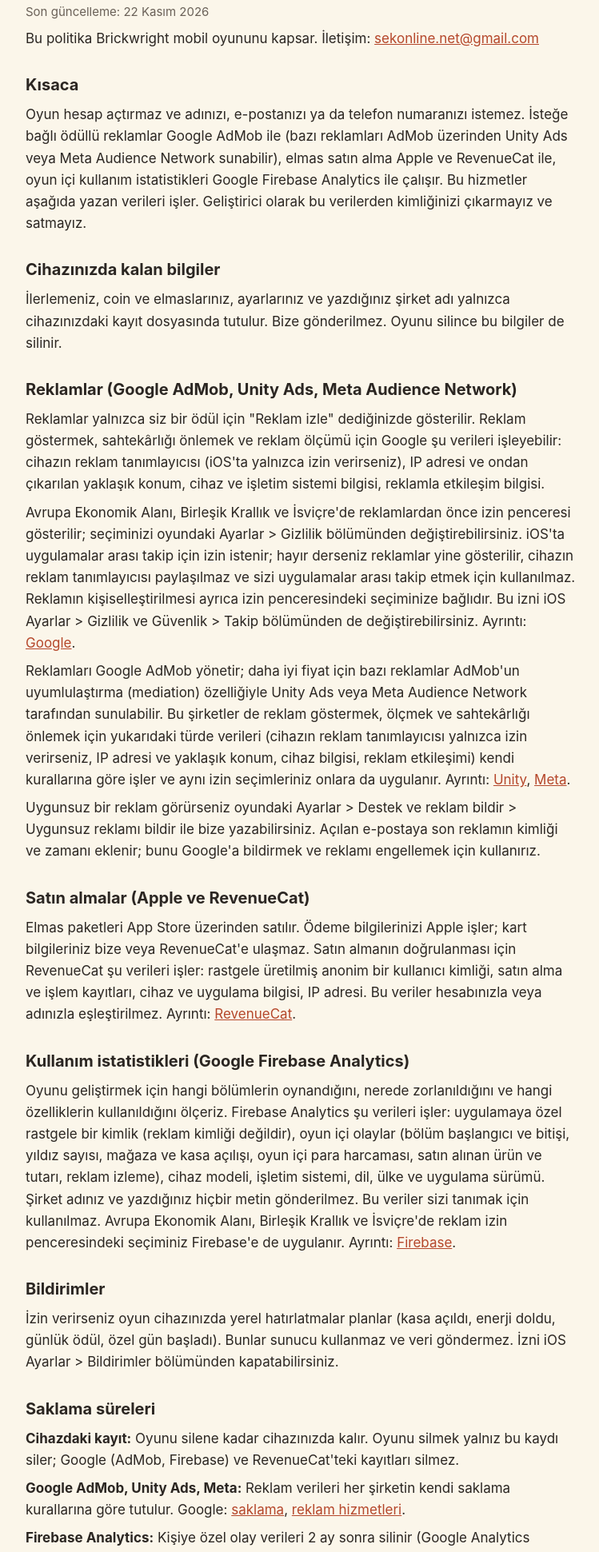
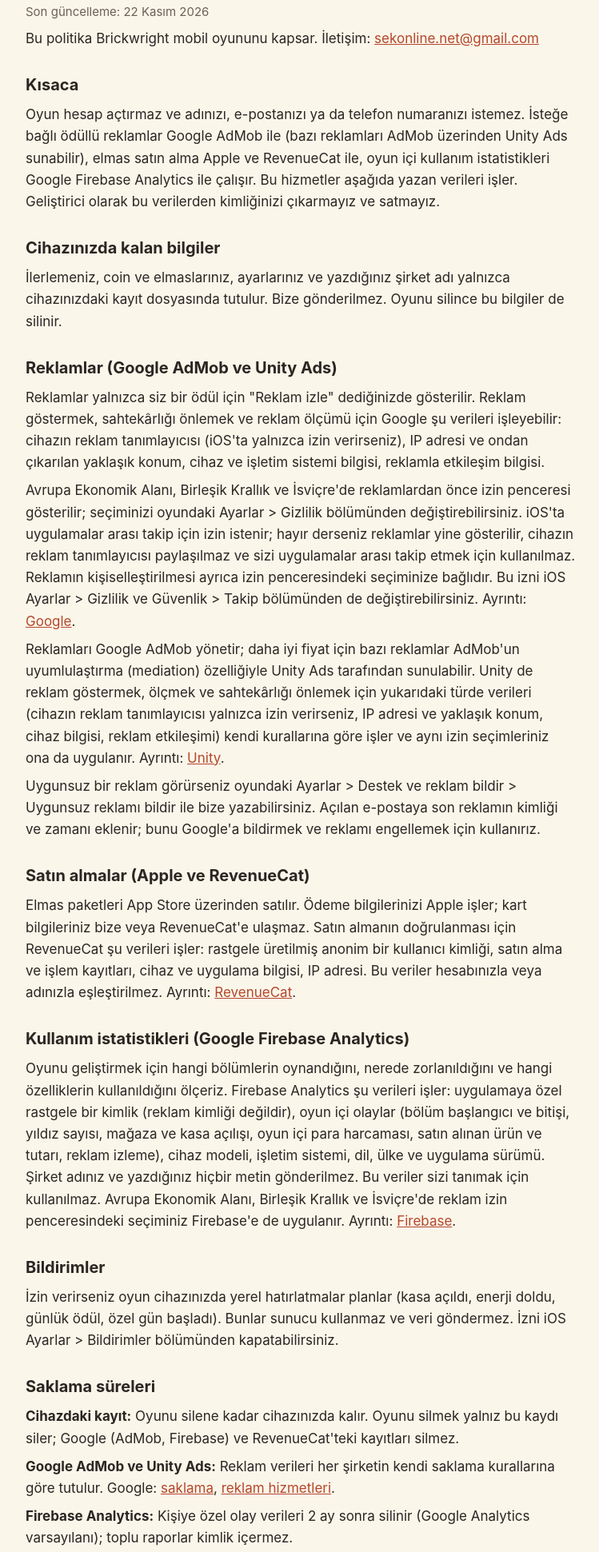
Before and after one commit to brick-bloom/brick-bloom.github.io, a plain HTML site: page brickwright/privacy/index.html in a window 1280 px wide. Shown: the part 117-2058 px from the top of the page at 80% size, without its empty margins (264-1013 px from the left). Drawn offline with Linux system fonts and the light colour scheme.

Commit message:
Brickwright privacy: drop Meta Audience Network (not available for payouts in Türkiye)
Co-Authored-By: Claude Opus 5.5 <noreply@anthropic.com>

```diff
--- a/brickwright/privacy/index.html
+++ b/brickwright/privacy/index.html
@@ -13,13 +13,13 @@
 <p class="meta">Son güncelleme: 22 Kasım 2026</p>
 <p>Bu politika Brickwright mobil oyununu kapsar. İletişim: <a href="mailto:sekonline.net@gmail.com">sekonline.net@gmail.com</a></p>
 <h2>Kısaca</h2>
-<p>Oyun hesap açtırmaz ve adınızı, e-postanızı ya da telefon numaranızı istemez. İsteğe bağlı ödüllü reklamlar Google AdMob ile (bazı reklamları AdMob üzerinden Unity Ads veya Meta Audience Network sunabilir), elmas satın alma Apple ve RevenueCat ile, oyun içi kullanım istatistikleri Google Firebase Analytics ile çalışır. Bu hizmetler aşağıda yazan verileri işler. Geliştirici olarak bu verilerden kimliğinizi çıkarmayız ve satmayız.</p>
+<p>Oyun hesap açtırmaz ve adınızı, e-postanızı ya da telefon numaranızı istemez. İsteğe bağlı ödüllü reklamlar Google AdMob ile (bazı reklamları AdMob üzerinden Unity Ads sunabilir), elmas satın alma Apple ve RevenueCat ile, oyun içi kullanım istatistikleri Google Firebase Analytics ile çalışır. Bu hizmetler aşağıda yazan verileri işler. Geliştirici olarak bu verilerden kimliğinizi çıkarmayız ve satmayız.</p>
 <h2>Cihazınızda kalan bilgiler</h2>
 <p>İlerlemeniz, coin ve elmaslarınız, ayarlarınız ve yazdığınız şirket adı yalnızca cihazınızdaki kayıt dosyasında tutulur. Bize gönderilmez. Oyunu silince bu bilgiler de silinir.</p>
-<h2>Reklamlar (Google AdMob, Unity Ads, Meta Audience Network)</h2>
+<h2>Reklamlar (Google AdMob ve Unity Ads)</h2>
 <p>Reklamlar yalnızca siz bir ödül için "Reklam izle" dediğinizde gösterilir. Reklam göstermek, sahtekârlığı önlemek ve reklam ölçümü için Google şu verileri işleyebilir: cihazın reklam tanımlayıcısı (iOS'ta yalnızca izin verirseniz), IP adresi ve ondan çıkarılan yaklaşık konum, cihaz ve işletim sistemi bilgisi, reklamla etkileşim bilgisi.</p>
 <p>Avrupa Ekonomik Alanı, Birleşik Krallık ve İsviçre'de reklamlardan önce izin penceresi gösterilir; seçiminizi oyundaki Ayarlar &gt; Gizlilik bölümünden değiştirebilirsiniz. iOS'ta uygulamalar arası takip için izin istenir; hayır derseniz reklamlar yine gösterilir, cihazın reklam tanımlayıcısı paylaşılmaz ve sizi uygulamalar arası takip etmek için kullanılmaz. Reklamın kişiselleştirilmesi ayrıca izin penceresindeki seçiminize bağlıdır. Bu izni iOS Ayarlar &gt; Gizlilik ve Güvenlik &gt; Takip bölümünden de değiştirebilirsiniz. Ayrıntı: <a href="https://policies.google.com/technologies/partner-sites">Google</a>.</p>
-<p>Reklamları Google AdMob yönetir; daha iyi fiyat için bazı reklamlar AdMob'un uyumlulaştırma (mediation) özelliğiyle Unity Ads veya Meta Audience Network tarafından sunulabilir. Bu şirketler de reklam göstermek, ölçmek ve sahtekârlığı önlemek için yukarıdaki türde verileri (cihazın reklam tanımlayıcısı yalnızca izin verirseniz, IP adresi ve yaklaşık konum, cihaz bilgisi, reklam etkileşimi) kendi kurallarına göre işler ve aynı izin seçimleriniz onlara da uygulanır. Ayrıntı: <a href="https://unity.com/legal/game-player-and-app-user-privacy-policy">Unity</a>, <a href="https://www.facebook.com/privacy/policy/">Meta</a>.</p>
+<p>Reklamları Google AdMob yönetir; daha iyi fiyat için bazı reklamlar AdMob'un uyumlulaştırma (mediation) özelliğiyle Unity Ads tarafından sunulabilir. Unity de reklam göstermek, ölçmek ve sahtekârlığı önlemek için yukarıdaki türde verileri (cihazın reklam tanımlayıcısı yalnızca izin verirseniz, IP adresi ve yaklaşık konum, cihaz bilgisi, reklam etkileşimi) kendi kurallarına göre işler ve aynı izin seçimleriniz ona da uygulanır. Ayrıntı: <a href="https://unity.com/legal/game-player-and-app-user-privacy-policy">Unity</a>.</p>
 <p>Uygunsuz bir reklam görürseniz oyundaki Ayarlar &gt; Destek ve reklam bildir &gt; Uygunsuz reklamı bildir ile bize yazabilirsiniz. Açılan e-postaya son reklamın kimliği ve zamanı eklenir; bunu Google'a bildirmek ve reklamı engellemek için kullanırız.</p>
 <h2>Satın almalar (Apple ve RevenueCat)</h2>
 <p>Elmas paketleri App Store üzerinden satılır. Ödeme bilgilerinizi Apple işler; kart bilgileriniz bize veya RevenueCat'e ulaşmaz. Satın almanın doğrulanması için RevenueCat şu verileri işler: rastgele üretilmiş anonim bir kullanıcı kimliği, satın alma ve işlem kayıtları, cihaz ve uygulama bilgisi, IP adresi. Bu veriler hesabınızla veya adınızla eşleştirilmez. Ayrıntı: <a href="https://www.revenuecat.com/privacy">RevenueCat</a>.</p>
@@ -29,14 +29,14 @@
 <p>İzin verirseniz oyun cihazınızda yerel hatırlatmalar planlar (kasa açıldı, enerji doldu, günlük ödül, özel gün başladı). Bunlar sunucu kullanmaz ve veri göndermez. İzni iOS Ayarlar &gt; Bildirimler bölümünden kapatabilirsiniz.</p>
 <h2>Saklama süreleri</h2>
 <p><strong>Cihazdaki kayıt:</strong> Oyunu silene kadar cihazınızda kalır. Oyunu silmek yalnız bu kaydı siler; Google (AdMob, Firebase) ve RevenueCat'teki kayıtları silmez.</p>
-<p><strong>Google AdMob, Unity Ads, Meta:</strong> Reklam verileri her şirketin kendi saklama kurallarına göre tutulur. Google: <a href="https://policies.google.com/technologies/retention">saklama</a>, <a href="https://business.safety.google/adsservices/">reklam hizmetleri</a>.</p>
+<p><strong>Google AdMob ve Unity Ads:</strong> Reklam verileri her şirketin kendi saklama kurallarına göre tutulur. Google: <a href="https://policies.google.com/technologies/retention">saklama</a>, <a href="https://business.safety.google/adsservices/">reklam hizmetleri</a>.</p>
 <p><strong>Firebase Analytics:</strong> Kişiye özel olay verileri 2 ay sonra silinir (Google Analytics varsayılanı); toplu raporlar kimlik içermez.</p>
 <p><strong>RevenueCat:</strong> Anonim kullanıcı kimliği ve satın alma kayıtları, satın almaların doğrulanması, eksik teslimatın tamamlanması ve iadelerin işlenmesi için, oyun yayında kaldıkça ya da siz silinmesini isteyene kadar tutulur. Yasal muhasebe ve vergi yükümlülükleri bazı işlem kayıtlarının daha uzun saklanmasını gerektirebilir.</p>
 <p><strong>Apple:</strong> Ödeme ve sipariş kayıtlarını Apple kendi politikasına göre tutar; bu kayıtları biz silemeyiz.</p>
 <h2>Silme talebi</h2>
 <p>Hesap olmadığı için adınızla bir kayıt tutmayız. RevenueCat'teki satın alma kayıtlarınızın silinmesi için <a href="mailto:sekonline.net@gmail.com">sekonline.net@gmail.com</a> adresine yazın ve Apple'ın satın alma e-postasındaki sipariş kimliğini (Order ID) ekleyin; kaydı bu kimlikle buluruz. Talebi aldıktan sonra 30 gün içinde RevenueCat'teki müşteri kaydını sileriz ve size bildiririz. Silinen kayıtla eski satın almalar yeniden doğrulanamaz; daha önce teslim edilmiş elmaslar etkilenmez. Google'daki reklam verileri için Google'ın araçlarını kullanabilir ya da reklam kimliğinizi iOS ayarlarından sıfırlayabilirsiniz; talebinizi bize de iletebilirsiniz.</p>
 <h2>Üçüncü taraf korumaları</h2>
-<p>Google (AdMob ve Firebase), Unity Ads, Meta Audience Network ve RevenueCat bu verileri bizim adımıza hizmet sağlayıcı olarak, kendi sözleşmeleri ve veri işleme şartları çerçevesinde işler. Veriler Türkiye ve AB dışında, örneğin ABD'de işlenebilir. Bu hizmetlere oyunun ihtiyacından fazla veri göndermeyiz ve verileri satmayız.</p>
+<p>Google (AdMob ve Firebase), Unity Ads ve RevenueCat bu verileri bizim adımıza hizmet sağlayıcı olarak, kendi sözleşmeleri ve veri işleme şartları çerçevesinde işler. Veriler Türkiye ve AB dışında, örneğin ABD'de işlenebilir. Bu hizmetlere oyunun ihtiyacından fazla veri göndermeyiz ve verileri satmayız.</p>
 <h2>Çocuklar</h2>
 <p>Oyun çocuklara yönelik değildir ve bilerek çocuklardan kişisel veri toplamaz.</p>
 <h2>Mağazalar ve oyun motoru</h2>
@@ -51,13 +51,13 @@
 <p class="meta">Last updated: November 22, 2026</p>
 <p>This policy covers the Brickwright mobile game. Contact: <a href="mailto:sekonline.net@gmail.com">sekonline.net@gmail.com</a></p>
 <h2>In short</h2>
-<p>The game does not create accounts and never asks for your name, email or phone number. Optional rewarded ads run through Google AdMob (some ads may be served through AdMob by Unity Ads or Meta Audience Network), gem purchases run through Apple and RevenueCat, and in-game usage statistics run through Google Firebase Analytics. These services process the data listed below. As the developer we do not use this data to identify you and we do not sell it.</p>
+<p>The game does not create accounts and never asks for your name, email or phone number. Optional rewarded ads run through Google AdMob (some ads may be served through AdMob by Unity Ads), gem purchases run through Apple and RevenueCat, and in-game usage statistics run through Google Firebase Analytics. These services process the data listed below. As the developer we do not use this data to identify you and we do not sell it.</p>
 <h2>Data stored on your device</h2>
 <p>Your progress, coins, gems, settings and company name stay in a save file on your device. They are not sent to us. Deleting the game deletes them.</p>
-<h2>Ads (Google AdMob, Unity Ads, Meta Audience Network)</h2>
+<h2>Ads (Google AdMob and Unity Ads)</h2>
 <p>Ads are shown only when you choose "Watch ad" for a reward. To show ads, prevent fraud and measure ads, Google may process: your device's advertising identifier (on iOS only if you allow it), IP address and the approximate location derived from it, device and operating system information, and ad interaction data.</p>
 <p>In the European Economic Area, the UK and Switzerland a consent form is shown before ads; you can change your choice in the game under Settings &gt; Privacy. On iOS the game asks for permission to track across apps; if you decline, ads still appear, your device's advertising identifier is not shared, and you are not tracked across apps. Whether ads are personalized also depends on your choice in the consent form. You can also change this in iOS Settings &gt; Privacy &amp; Security &gt; Tracking. More: <a href="https://policies.google.com/technologies/partner-sites">Google</a>.</p>
-<p>Ads are managed by Google AdMob; for better prices some ads may be served by Unity Ads or Meta Audience Network through AdMob mediation. These companies also process the kinds of data listed above (your advertising identifier only if you allow it, IP address and approximate location, device information, ad interactions) under their own policies to show and measure ads and prevent fraud, and your consent choices apply to them too. More: <a href="https://unity.com/legal/game-player-and-app-user-privacy-policy">Unity</a>, <a href="https://www.facebook.com/privacy/policy/">Meta</a>.</p>
+<p>Ads are managed by Google AdMob; for better prices some ads may be served by Unity Ads through AdMob mediation. Unity also processes the kinds of data listed above (your advertising identifier only if you allow it, IP address and approximate location, device information, ad interactions) under its own policies to show and measure ads and prevent fraud, and your consent choices apply to it too. More: <a href="https://unity.com/legal/game-player-and-app-user-privacy-policy">Unity</a>.</p>
 <p>If you see an inappropriate ad, tap Settings &gt; Support &amp; report an ad &gt; Report an inappropriate ad in the game. The email that opens includes the last ad's ID and time, which we use to report and block the ad with Google.</p>
 <h2>Purchases (Apple and RevenueCat)</h2>
 <p>Gem packs are sold through the App Store. Apple processes your payment details; your card details never reach us or RevenueCat. To verify purchases, RevenueCat processes: a randomly generated anonymous user ID, purchase and transaction records, device and app information, and IP address. This data is not linked to your name or an account. More: <a href="https://www.revenuecat.com/privacy">RevenueCat</a>.</p>
@@ -67,14 +67,14 @@
 <p>If you allow it, the game schedules local reminders on your device (chest ready, energy full, daily reward, seasonal event started). They use no server and send no data. You can turn them off in iOS Settings &gt; Notifications.</p>
 <h2>Retention</h2>
 <p><strong>Save file on your device:</strong> Stays until you delete the game. Deleting the game removes only this file; it does not delete records held by Google (AdMob, Firebase) or RevenueCat.</p>
-<p><strong>Google AdMob, Unity Ads, Meta:</strong> Ad data is kept under each company's own retention rules. Google: <a href="https://policies.google.com/technologies/retention">retention</a>, <a href="https://business.safety.google/adsservices/">ads services</a>.</p>
+<p><strong>Google AdMob and Unity Ads:</strong> Ad data is kept under each company's own retention rules. Google: <a href="https://policies.google.com/technologies/retention">retention</a>, <a href="https://business.safety.google/adsservices/">ads services</a>.</p>
 <p><strong>Firebase Analytics:</strong> Event-level data is deleted after 2 months (Google Analytics default); aggregate reports contain no identifiers.</p>
 <p><strong>RevenueCat:</strong> The anonymous user ID and purchase records are kept to verify purchases, complete missed deliveries and handle refunds, for as long as the game is available or until you ask us to delete them. Legal accounting and tax duties may require some transaction records to be kept longer.</p>
 <p><strong>Apple:</strong> Apple keeps payment and order records under its own policy; we cannot delete them.</p>
 <h2>Deletion requests</h2>
 <p>Because there is no account, we hold no record under your name. To delete your purchase records at RevenueCat, email <a href="mailto:sekonline.net@gmail.com">sekonline.net@gmail.com</a> with the Order ID from Apple's purchase receipt email; we use it to find the record. Within 30 days of your request we delete the RevenueCat customer record and confirm by email. Once deleted, past purchases can no longer be re-verified; gems already delivered are not affected. For Google ad data you can use Google's tools or reset your advertising identifier in iOS Settings; you may also send the request to us.</p>
 <h2>Third-party safeguards</h2>
-<p>Google (AdMob and Firebase), Unity Ads, Meta Audience Network and RevenueCat process this data on our behalf as service providers under their own contracts and data processing terms. Data may be processed outside Turkey and the EU, for example in the United States. We do not send these services more data than the game needs, and we do not sell data.</p>
+<p>Google (AdMob and Firebase), Unity Ads and RevenueCat process this data on our behalf as service providers under their own contracts and data processing terms. Data may be processed outside Turkey and the EU, for example in the United States. We do not send these services more data than the game needs, and we do not sell data.</p>
 <h2>Children</h2>
 <p>The game is not directed at children and does not knowingly collect personal data from children.</p>
 <h2>App stores and game engine</h2>
```
